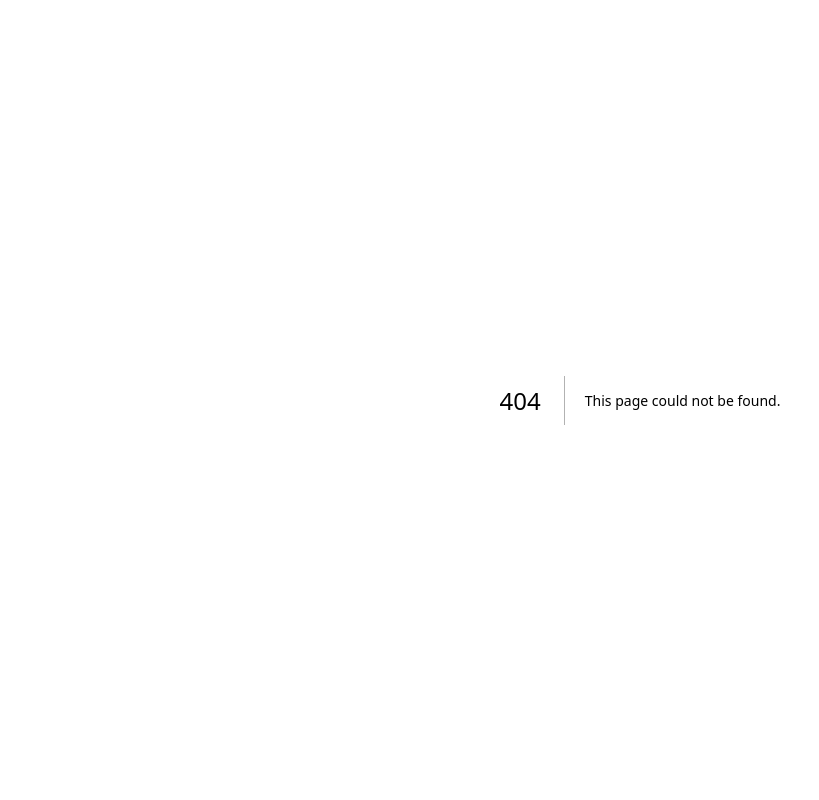
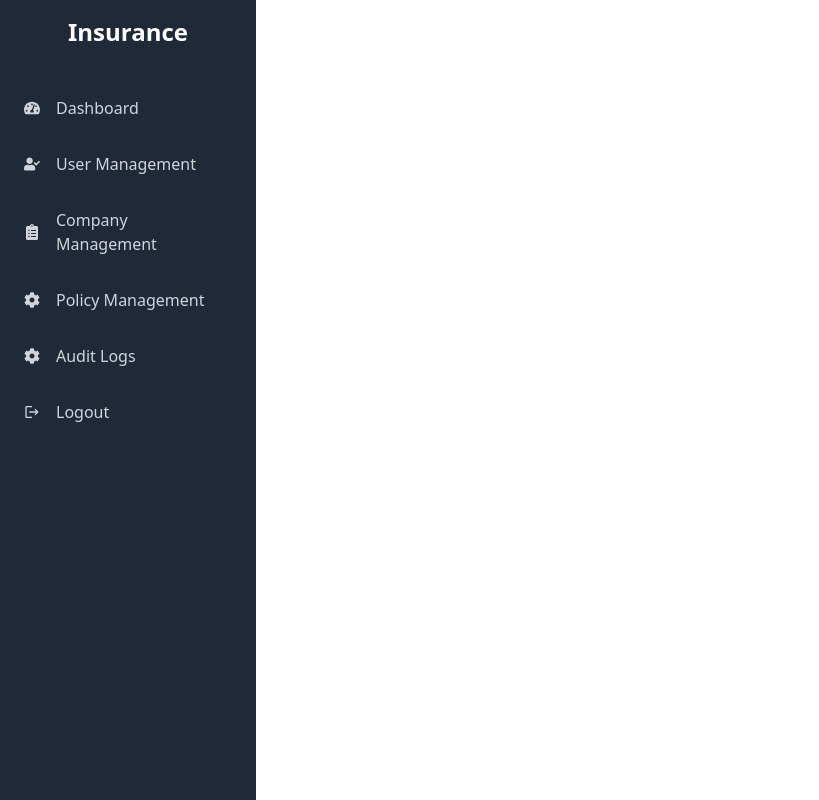
Before and after one commit to engWafula/mudu-pay-insure, a Next.js app: page /users in a window 1280 px wide. Before the commit this address had no page. Shown: the whole page, without its empty margins (0-819 px from the left). Built offline with nearby package versions, Linux system fonts and the light colour scheme.

Commit message:
adding fixes

```diff
--- /dev/null
+++ b/app/(admin)/companies/page.tsx
@@ -0,0 +1,9 @@
+import React from 'react'
+
+export default function page() {
+  return (
+    <div>
+      companies
+    </div>
+  )
+}
--- /dev/null
+++ b/app/(admin)/dashboard/page.tsx
@@ -0,0 +1,9 @@
+import React from 'react'
+
+export default function page() {
+  return (
+    <div>
+      dashboard
+    </div>
+  )
+}
--- /dev/null
+++ b/app/(admin)/layout.tsx
@@ -0,0 +1,22 @@
+import Sidebar from "../components/Sidebar";
+
+
+
+
+
+export default function RootLayout({
+  children,
+}: Readonly<{
+  children: React.ReactNode;
+}>) {
+  return (
+        <div className="flex min-h-screen">
+          {/* Sidebar */}
+          <Sidebar />
+          {/* Main Content */}
+          <main className="flex-grow p-6">
+            {children}
+          </main>
+        </div>
+  );
+}
--- /dev/null
+++ b/app/(admin)/users/page.tsx
@@ -0,0 +1,9 @@
+import React from 'react'
+
+export default function page() {
+  return (
+    <div>
+      users
+    </div>
+  )
+}
--- a/app/components/Header.tsx
+++ b/app/components/Header.tsx
@@ -1,8 +1,12 @@
-import Image from 'next/image'
-import Link from 'next/link'
-import React from 'react'
+
+"use client"
+import { useState } from 'react';
+import Image from 'next/image';
+import Link from 'next/link';
 
 export default function Header() {
+  const [isMobileMenuOpen, setIsMobileMenuOpen] = useState(false);
+
   return (
     <header className="bg-gray-800 py-4">
       <div className="max-w-7xl mx-auto px-4 sm:px-6 lg:px-8 flex justify-between items-center">
@@ -17,7 +21,6 @@ export default function Header() {
               className="cursor-pointer"
             />
           </Link>
-
         </div>
 
         {/* Navigation Links */}
@@ -37,7 +40,7 @@ export default function Header() {
         </nav>
 
         {/* Login / Sign Up Buttons */}
-      <div className="flex space-x-4">
+        <div className="hidden md:flex space-x-4">
           <Link
             href="/login"
             className="bg-gray-700 text-white px-5 py-2 rounded-md hover:bg-gray-600"
@@ -54,7 +57,10 @@ export default function Header() {
 
         {/* Mobile Menu Button */}
         <div className="md:hidden flex items-center">
-        <button className="text-gray-300 focus:outline-none hover:text-white">
+          <button
+            className="text-gray-300 focus:outline-none hover:text-white"
+            onClick={() => setIsMobileMenuOpen(!isMobileMenuOpen)}
+          >
             <svg
               xmlns="http://www.w3.org/2000/svg"
               fill="none"
@@ -63,17 +69,26 @@ export default function Header() {
               stroke="currentColor"
               className="w-6 h-6"
             >
+              {isMobileMenuOpen ? (
+                <path
+                  strokeLinecap="round"
+                  strokeLinejoin="round"
+                  d="M6 18L18 6M6 6l12 12"
+                />
+              ) : (
                 <path
                   strokeLinecap="round"
                   strokeLinejoin="round"
                   d="M4 6h16M4 12h16m-7 6h7"
                 />
+              )}
             </svg>
           </button>
         </div>
       </div>
 
       {/* Mobile Navigation */}
+      {isMobileMenuOpen && (
         <nav className="md:hidden mt-4 px-4 space-y-2 text-lg">
           <Link href="/" className="block text-gray-300 hover:text-white">
             Home
@@ -87,7 +102,22 @@ export default function Header() {
           <Link href="/contact" className="block text-gray-300 hover:text-white">
             Contact
           </Link>
+          <div className="flex flex-col space-y-2 mt-4">
+            <Link
+              href="/login"
+              className="bg-gray-700 text-white px-5 py-2 rounded-md hover:bg-gray-600 text-center"
+            >
+              Login
+            </Link>
+            <Link
+              href="/signup"
+              className="bg-blue-600 text-white px-5 py-2 rounded-md hover:bg-blue-500 text-center"
+            >
+              Sign Up
+            </Link>
+          </div>
         </nav>
+      )}
     </header>
-  )
+  );
 }
--- /dev/null
+++ b/app/components/Sidebar.tsx
@@ -0,0 +1,75 @@
+"use client"; // Ensure this is at the top for Next.js
+
+import React, { useState } from "react";
+import { FaTachometerAlt, FaUserCheck, FaClipboardList, FaCog, FaBars } from "react-icons/fa";
+import { MdLogout } from "react-icons/md";
+import Link from "next/link"; // Ensure Next.js Link is used for navigation
+
+const Sidebar = () => {
+  const [isOpen, setIsOpen] = useState(false); // Default to closed on mobile
+
+  return (
+    <div className="relative">
+      {/* Toggle Button for Mobile View */}
+      <button
+        className="md:hidden text-white p-4 bg-[#1F2937] fixed top-0 left-0 z-50"
+        onClick={() => setIsOpen(!isOpen)}
+      >
+        <FaBars />
+      </button>
+
+      {/* Sidebar */}
+      <div
+        className={`fixed top-0 left-0 h-screen bg-[#1F2937] text-white transition-transform duration-300 z-40 ${
+          isOpen ? "translate-x-0" : "-translate-x-full"
+        } md:translate-x-0 w-64`}
+      >
+        {/* Logo */}
+        <Link href="/" className="flex items-center justify-center h-16 bg-gray-800 text-2xl font-bold">
+          <span>Insurance</span>
+        </Link>
+
+        {/* Menu Items */}
+        <nav className="mt-4">
+          <ul>
+            <SidebarItem href="/dashboard" icon={<FaTachometerAlt />} text="Dashboard" />
+            <SidebarItem href="/users" icon={<FaUserCheck />} text="User Management" />
+            <SidebarItem href="/companies" icon={<FaClipboardList />} text="Company Management" />
+            <SidebarItem href="/settings" icon={<FaCog />} text="Policy Management" />
+            <SidebarItem href="/settings" icon={<FaCog />} text="Audit Logs" />
+            <SidebarItem href="/logout" icon={<MdLogout />} text="Logout" />
+          </ul>
+        </nav>
+      </div>
+
+      {/* Overlay for mobile when sidebar is open */}
+      {isOpen && (
+        <div
+          className="fixed inset-0 bg-black opacity-50 z-30 md:hidden"
+          onClick={() => setIsOpen(false)} // Close sidebar when clicking outside
+        />
+      )}
+    </div>
+  );
+};
+
+const SidebarItem = ({
+  icon,
+  text,
+  href,
+}: {
+  icon: React.ReactNode;
+  text: string;
+  href: string;
+}) => {
+  return (
+    <li className="flex items-center px-6 py-4 text-gray-300 hover:bg-gray-700 hover:text-white transition-colors">
+      <span className="mr-4">{icon}</span>
+      <Link href={href}>
+        {text}
+      </Link>
+    </li>
+  );
+};
+
+export default Sidebar;
--- a/app/globals.css
+++ b/app/globals.css
@@ -4,12 +4,10 @@
 
 :root {
   --background: #ffffff;
-  --foreground: #171717;
 }
 
 @media (prefers-color-scheme: dark) {
   :root {
-    --background: #0a0a0a;
     --foreground: #ededed;
   }
 }
@@ -17,11 +15,10 @@
 html, body {
   margin: 0;
   padding: 0;
-  color: var(--foreground);
-  background: var(--background);
-  font-family: Arial, Helvetica, sans-serif;
   height: 100%;
+  overflow-x: hidden; /* Prevent horizontal overflow from sidebar */
 }
+
 
 * {
   margin: 0;
```
Lines whose indentation alone changed are shown as unchanged.
